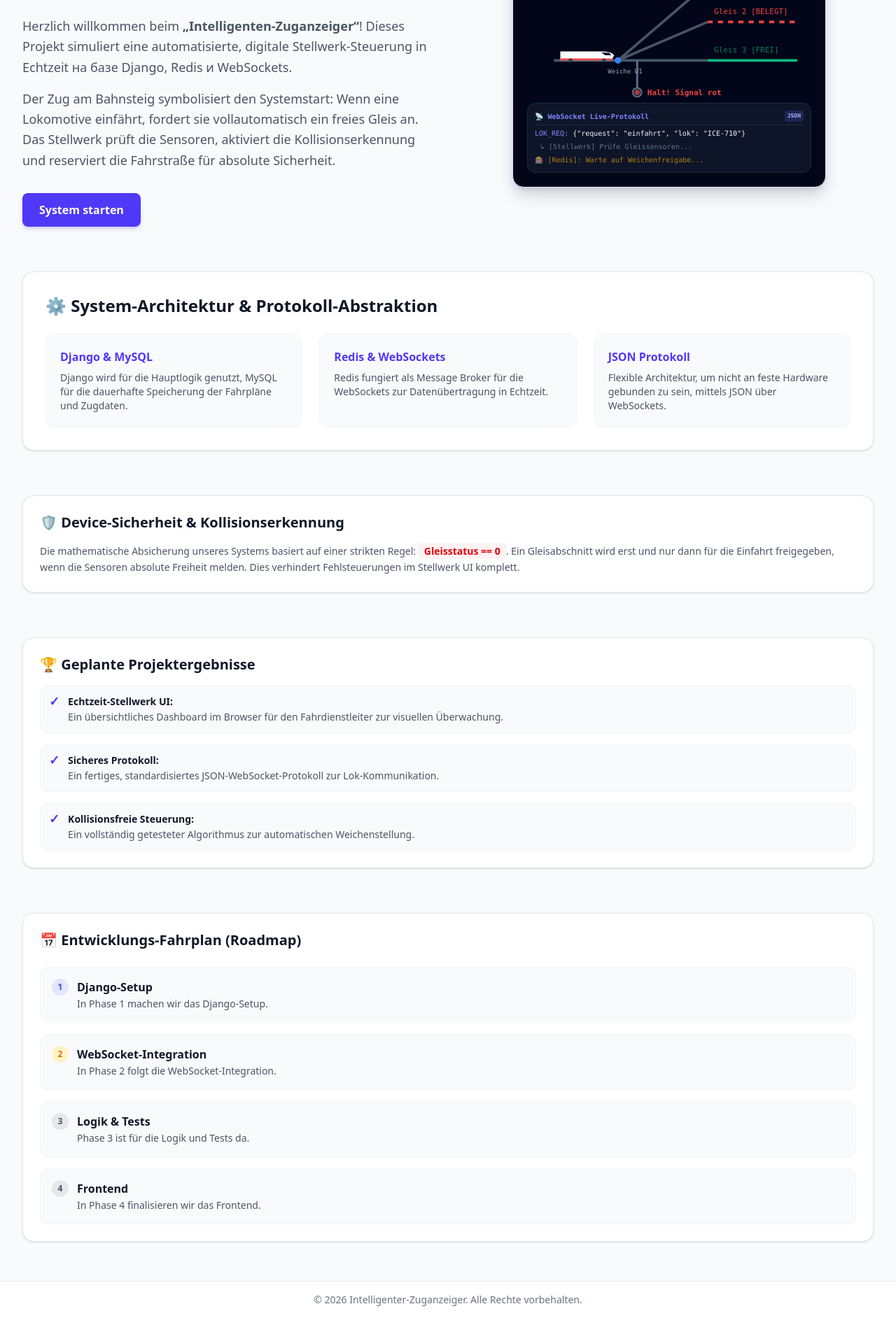
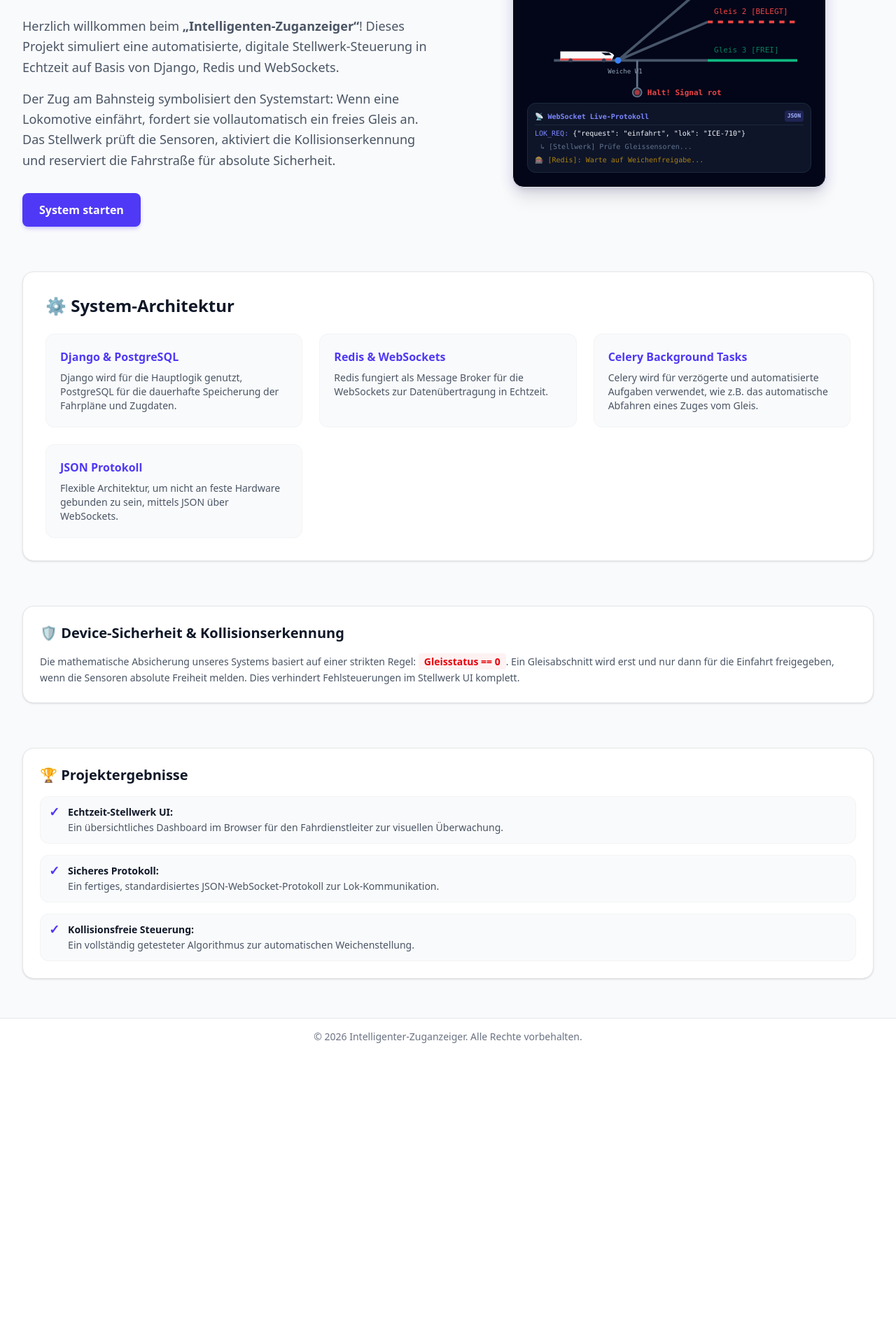
Before and after one commit to Projekt-collab/Intelligenter-Zuganzeiger, a Django app: page / in a window 1280 px wide. Shown: the part 308-2192 px from the top of the page at 70% size. After the commit the page ends 1799 px from the top, so only its background shows below. Run offline with Django 5.2, Linux system fonts and the light colour scheme; parts of the project's set-up code (start-up, migrations or seed data) failed here and were passed over.

Commit message:
Add Celery architecture block

```diff
--- a/web/templates/home.html
+++ b/web/templates/home.html
@@ -11,7 +11,7 @@
             <span class="inline-block bg-indigo-50 text-indigo-700 text-xs font-semibold tracking-wider uppercase px-3 py-1 rounded-full border border-indigo-200">Echtzeit-Stellwerk-Steuerung</span>
             <h1 class="text-3xl sm:text-4xl font-black text-gray-900 tracking-tight leading-tight">Die Lokomotive steht bereit.<br><span class="text-indigo-600">Warten auf die richtige Fahrstraße.</span></h1>
             <div class="space-y-4 text-gray-600 text-base sm:text-lg leading-relaxed">
-                <p>Herzlich willkommen beim <strong>„Intelligenten-Zuganzeiger“</strong>! Dieses Projekt simuliert eine automatisierte, digitale Stellwerk-Steuerung in Echtzeit на базе Django, Redis и WebSockets.</p>
+                <p>Herzlich willkommen beim <strong>„Intelligenten-Zuganzeiger“</strong>! Dieses Projekt simuliert eine automatisierte, digitale Stellwerk-Steuerung in Echtzeit auf Basis von Django, Redis und WebSockets.</p>
                 <p>Der Zug am Bahnsteig symbolisiert den Systemstart: Wenn eine Lokomotive einfährt, fordert sie vollautomatisch ein freies Gleis an. Das Stellwerk prüft die Sensoren, aktiviert die Kollisionserkennung und reserviert die Fahrstraße für absolute Sicherheit.</p>
             </div>
             <div class="pt-2 flex flex-wrap gap-4">
@@ -65,15 +65,19 @@
     </div>
     <!-- ARCHITEKTUR -->
     <div class="bg-white border border-gray-200 rounded-2xl p-6 sm:p-8 shadow-sm w-full">
-        <h2 class="text-2xl font-bold text-gray-900 mb-6 flex items-center gap-2">⚙️ System-Architektur &amp; Protokoll-Abstraktion</h2>
+        <h2 class="text-2xl font-bold text-gray-900 mb-6 flex items-center gap-2">⚙️ System-Architektur </h2>
         <div class="grid grid-cols-1 md:grid-cols-3 gap-6">
             <div class="p-5 bg-gray-50 rounded-xl border border-gray-100">
-                <h3 class="font-bold text-gray-900 text-base mb-2 text-indigo-600">Django &amp; MySQL</h3>
-                <p class="text-sm text-gray-600">Django wird für die Hauptlogik genutzt, MySQL für die dauerhafte Speicherung der Fahrpläne und Zugdaten.</p>
+                <h3 class="font-bold text-gray-900 text-base mb-2 text-indigo-600">Django &amp; PostgreSQL</h3>
+                <p class="text-sm text-gray-600">Django wird für die Hauptlogik genutzt, PostgreSQL für die dauerhafte Speicherung der Fahrpläne und Zugdaten.</p>
             </div>
             <div class="p-5 bg-gray-50 rounded-xl border border-gray-100">
                 <h3 class="font-bold text-gray-900 text-base mb-2 text-indigo-600">Redis &amp; WebSockets</h3>
                 <p class="text-sm text-gray-600">Redis fungiert als Message Broker für die WebSockets zur Datenübertragung in Echtzeit.</p>
+            </div>
+            <div class="p-5 bg-gray-50 rounded-xl border border-gray-100">
+                <h3 class="font-bold text-gray-900 text-base mb-2 text-indigo-600">Celery Background Tasks</h3>
+                <p class="text-sm text-gray-600">Celery wird für verzögerte und automatisierte Aufgaben verwendet, wie z.B. das automatische Abfahren eines Zuges vom Gleis.</p>
             </div>
             <div class="p-5 bg-gray-50 rounded-xl border border-gray-100">
                 <h3 class="font-bold text-gray-900 text-base mb-2 text-indigo-600">JSON Protokoll</h3>
@@ -88,68 +92,12 @@
     </div>
     <!-- ERGEBNISSE -->
     <div class="border border-gray-200 rounded-2xl p-6 bg-white shadow-sm space-y-4 w-full">
-        <h2 class="text-xl font-bold text-gray-900 flex items-center gap-2">🏆 Geplante Projektergebnisse</h2>
+        <h2 class="text-xl font-bold text-gray-900 flex items-center gap-2">🏆 Projektergebnisse</h2>
         <ul class="text-sm text-gray-600 space-y-4 list-none pl-0">
             <li class="flex items-start gap-3 bg-gray-50 p-3 rounded-xl border border-gray-100"><span class="text-indigo-600 font-bold text-lg leading-none">✓</span><div><strong class="text-gray-900 block mb-0.5">Echtzeit-Stellwerk UI:</strong> Ein übersichtliches Dashboard im Browser für den Fahrdienstleiter zur visuellen Überwachung.</div></li>
             <li class="flex items-start gap-3 bg-gray-50 p-3 rounded-xl border border-gray-100"><span class="text-indigo-600 font-bold text-lg leading-none">✓</span><div><strong class="text-gray-900 block mb-0.5">Sicheres Protokoll:</strong> Ein fertiges, standardisiertes JSON-WebSocket-Protokoll zur Lok-Kommunikation.</div></li>
             <li class="flex items-start gap-3 bg-gray-50 p-3 rounded-xl border border-gray-100"><span class="text-indigo-600 font-bold text-lg leading-none">✓</span><div><strong class="text-gray-900 block mb-0.5">Kollisionsfreie Steuerung:</strong> Ein vollständig getesteter Algorithmus zur automatischen Weichenstellung.</div></li>
         </ul>
     </div>
-    <!-- ROADMAP -->
-    <div class="border border-gray-200 rounded-2xl p-6 bg-white shadow-sm w-full">
-        <h2 class="text-xl font-bold text-gray-900 mb-6 flex items-center gap-2">📅 Entwicklungs-Fahrplan (Roadmap)</h2>
-
-        <!-- Вертикальный контейнер, который автоматически тянется по ширине -->
-        <div class="space-y-4 w-full">
-
-            <!-- Phase 1 -->
-            <div class="p-4 bg-gray-50 rounded-xl border border-gray-100 flex flex-col sm:flex-row sm:items-center sm:justify-between gap-4 w-full">
-                <div class="flex items-start gap-3">
-                    <span class="flex h-6 w-6 shrink-0 items-center justify-center rounded-full bg-indigo-100 text-xs font-bold text-indigo-600">1</span>
-                    <div>
-                        <h3 class="font-bold text-gray-900 text-base">Django-Setup</h3>
-                        <p class="text-sm text-gray-600 mt-0.5">In Phase 1 machen wir das Django-Setup.</p>
-                    </div>
-                </div>
-            </div>
-
-            <!-- Phase 2 -->
-            <div class="p-4 bg-gray-50 rounded-xl border border-gray-100 flex flex-col sm:flex-row sm:items-center sm:justify-between gap-4 w-full">
-                <div class="flex items-start gap-3">
-                    <span class="flex h-6 w-6 shrink-0 items-center justify-center rounded-full bg-amber-100 text-xs font-bold text-amber-600">2</span>
-                    <div>
-                        <h3 class="font-bold text-gray-900 text-base">WebSocket-Integration</h3>
-                        <p class="text-sm text-gray-600 mt-0.5">In Phase 2 folgt die WebSocket-Integration.</p>
-                    </div>
-                </div>
-            </div>
-
-            <!-- Phase 3 -->
-            <div class="p-4 bg-gray-50 rounded-xl border border-gray-100 flex flex-col sm:flex-row sm:items-center sm:justify-between gap-4 w-full">
-                <div class="flex items-start gap-3">
-                    <span class="flex h-6 w-6 shrink-0 items-center justify-center rounded-full bg-gray-200 text-xs font-bold text-gray-600">3</span>
-                    <div>
-                        <h3 class="font-bold text-gray-900 text-base">Logik &amp; Tests</h3>
-                        <p class="text-sm text-gray-600 mt-0.5">Phase 3 ist für die Logik und Tests da.</p>
-                    </div>
-                </div>
-            </div>
-
-            <!-- Phase 4 -->
-            <div class="p-4 bg-gray-50 rounded-xl border border-gray-100 flex flex-col sm:flex-row sm:items-center sm:justify-between gap-4 w-full">
-                <div class="flex items-start gap-3">
-                    <span class="flex h-6 w-6 shrink-0 items-center justify-center rounded-full bg-gray-200 text-xs font-bold text-gray-600">4</span>
-                    <div>
-                        <h3 class="font-bold text-gray-900 text-base">Frontend</h3>
-                        <p class="text-sm text-gray-600 mt-0.5">In Phase 4 finalisieren wir das Frontend.</p>
-                    </div>
-                </div>
-            </div>
-
-        </div>
-    </div>
-
-
-
 
 {% endblock %}
```
